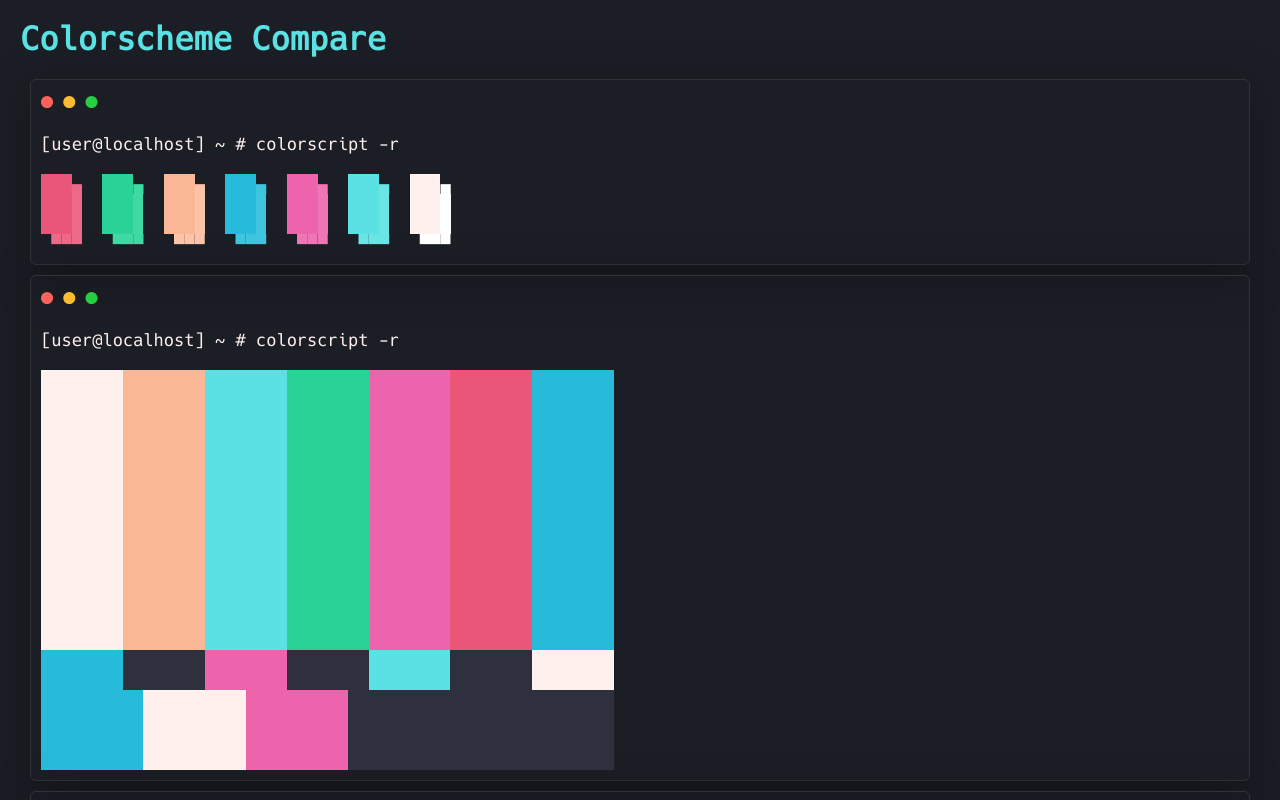
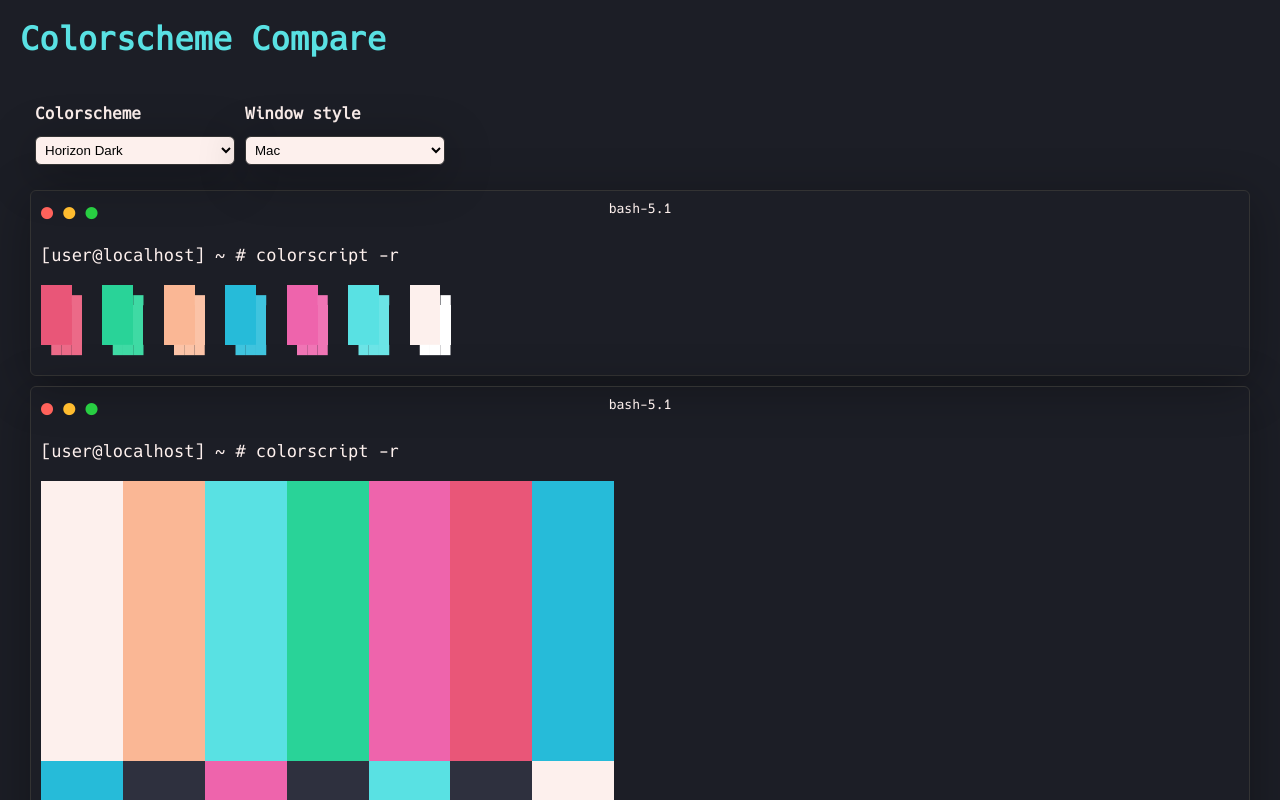
Before and after one commit to xynydev/colorscheme-compare, a Svelte app: page / in a window 1280 px wide. Shown: the top 800 px of the page. Built offline with nearby package versions, Linux system fonts and the light colour scheme.

Commit message:
Add more window decor options

```diff
--- a/src/App.svelte
+++ b/src/App.svelte
@@ -1,47 +1,103 @@
 <script>
-	import * as style from './themes/horizon-dark.json';
+	// import Select from 'svelte-select';
+
+	let selectedColorscheme;
+	let colorschemes = ['Horizon Dark','Tokyo Night', 'Catpuccin'];
+
+	let selectedWindowStyle;
+	let windowstyles = ['Mac', 'WM', 'Gnome'];
+
+	import * as horizondark from './themes/horizon-dark.json';
+	import * as tokyonight from './themes/tokyo-night.json';
+	import * as catpuccin from './themes/catpuccin.json';
 
 	import Colorbars from './Colorscript-Colorbars.svelte';
 	import Colorsquare from './Colorscript-Square.svelte';
 	import WindowDecorMac from './Decor-Mac.svelte';
+	import WindowDecorGnome from './Decor-Gnome.svelte';
 	import SourceCodeExample from './SourceCodeExample.svelte';
 
-	let windowStyle = 'mac';
-
-	$: cssVarStyles = Object.entries(style["default"])
+	$: cssVarStyles = Object.entries(horizondark["default"])
 		.map(([key, value]) => `--${key}:${value}`)
 		.join(';');
 
-	console.log(style);
+	function changeColorscheme() {
+		if (selectedColorscheme == 'Tokyo Night') {
+			cssVarStyles = Object.entries(tokyonight["default"])
+				.map(([key, value]) => `--${key}:${value}`)
+				.join(';');
+		} else if (selectedColorscheme == 'Catpuccin') {
+			cssVarStyles = Object.entries(catpuccin["default"])
+				.map(([key, value]) => `--${key}:${value}`)
+				.join(';');
+		} else if (selectedColorscheme == 'Horizon Dark') {
+			cssVarStyles = Object.entries(horizondark["default"])
+				.map(([key, value]) => `--${key}:${value}`)
+				.join(';');
+		}
+	}
+
 </script>
 
 <main style={cssVarStyles}>
 	<h1>Colorscheme Compare</h1>
 
-	<div class="terminal {windowStyle}">
+	<div class="themeSelectArea">
+		<div class="singleSelectArea">
+			<h4>Colorscheme</h4>
+			<select class="{selectedWindowStyle}" bind:value={selectedColorscheme} on:change="{() => changeColorscheme()}">
+				{#each colorschemes as colorscheme}
+				<option value={colorscheme}>
+					{colorscheme}
+				</option>
+				{/each}
+			</select>
+		</div>
+		<div class="singleSelectArea">
+			<h4>Window style</h4>
+			<select class="{selectedWindowStyle}" bind:value={selectedWindowStyle}>
+				{#each windowstyles as windowstyle}
+				<option value={windowstyle}>
+					{windowstyle}
+				</option>
+				{/each}
+			</select>
+		</div>
+	</div>
+
+	<div class="terminal {selectedWindowStyle}">
 		<div class="windowdecor">
-			{#if windowStyle == 'mac'}
-				<WindowDecorMac/>
+			{#if selectedWindowStyle == 'Mac'}
+				<WindowDecorMac title="bash-5.1"/>
+			{/if}
+			{#if selectedWindowStyle == 'Gnome'}
+				<WindowDecorGnome title="bash-5.1"/>
 			{/if}
 		</div><br>
 		[user@localhost] ~ # colorscript -r<br><br>
 		<Colorsquare/>
 	</div>
 
-	<div class="terminal {windowStyle}">
+	<div class="terminal {selectedWindowStyle}">
 		<div class="windowdecor">
-			{#if windowStyle == 'mac'}
-				<WindowDecorMac/>
+			{#if selectedWindowStyle == 'Mac'}
+				<WindowDecorMac title="bash-5.1"/>
+			{/if}
+			{#if selectedWindowStyle == 'Gnome'}
+				<WindowDecorGnome title="bash-5.1"/>
 			{/if}
 		</div><br>
 		[user@localhost] ~ # colorscript -r<br><br>
 		<Colorbars/>
 	</div>
 
-	<div class="editor {windowStyle}">
+	<div class="editor {selectedWindowStyle}">
 		<div class="windowdecor">
-			{#if windowStyle == 'mac'}
-				<WindowDecorMac/>
+			{#if selectedWindowStyle == 'Mac'}
+				<WindowDecorMac title="vim"/>
+			{/if}
+			{#if selectedWindowStyle == 'Gnome'}
+				<WindowDecorGnome title="vim"/>
 			{/if}
 		</div>
 		<SourceCodeExample/>
@@ -55,6 +111,7 @@
 		padding: 20px;
 		box-sizing: border-box;
 		background-color: var(--ui-background);
+		color: var(--term-normal-white);
 	}
 
 	.terminal {
@@ -73,9 +130,27 @@
 		margin: 10px;
 	}
 
-	.mac {
+	.Mac {
 		box-shadow: #00000050 0px 10px 50px;
 		border-radius: 6px;
+		border: solid #333 1px;
+	}
+
+	.windowdecor {
+		position: relative;
+		padding: 0px;
+	}
+
+	.WM {
+		border: solid var(--term-normal-black) 2px;
+	}
+
+	.WM:hover {
+		border: solid var(--term-normal-magenta) 2px;
+	}
+
+	.Gnome {
+		border-radius: 6px 6px 0px 0px;
 		border: solid #333 1px;
 	}
 
@@ -84,6 +159,26 @@
 		font-size: 20px;
 	}
 
+	.themeSelectArea {
+		margin-top: 30px;
+		margin-bottom: 20px;
+		margin-left: 10px;
+		line-height: 0px;
+
+		display: flex;
+		flex-direction: row;
+	}
+
+	.singleSelectArea {
+		margin: 5px;
+	}
+
+	select {
+		background-color: var(--term-normal-white);
+		padding: 5px;
+		width: 200px;
+	}
+
 	h1 {
 		margin-top: 0;
 		color: var(--term-normal-cyan);
--- /dev/null
+++ b/src/Decor-Gnome.svelte
@@ -0,0 +1,32 @@
+<script>
+	export let title;
+</script>
+
+<main>
+   <div class="title">{title}</div> <div class="windowdecorbutton gnome-decor"></div> <br>
+   <!-- <hr> -->
+</main>
+
+<style>
+    .gnome-decor {
+        color: #666;
+        position: absolute;
+        right: 10px;
+    }
+    .title {
+		position: absolute;
+        left: 50%;
+		transform: translate(-50%);
+
+        font-size: 13px;
+        font-family: "Hack Nerd Font Mono";
+    }
+
+    /* hr {
+        position: absolute;
+        left: 50%;
+		transform: translate(-50%);
+        color: #333;
+        border: solid #333 1px;
+    } */
+</style>
--- a/src/Decor-Mac.svelte
+++ b/src/Decor-Mac.svelte
@@ -1,5 +1,9 @@
+<script>
+	export let title;
+</script>
+
 <main>
-    <div class="windowdecorbutton mac-close"></div> <div class="windowdecorbutton mac-minize"></div> <div class="windowdecorbutton mac-maximize"></div>
+	<div class="title">{title}</div> <div class="windowdecorbutton mac-close"></div> <div class="windowdecorbutton mac-minize"></div> <div class="windowdecorbutton mac-maximize"></div>
 </main>
 
 <style>
@@ -14,4 +18,13 @@
 	.mac-maximize {
 		color: #28CE42;
 	}
+
+	.title {
+		position: absolute;
+        left: 50%;
+		transform: translate(-50%);
+
+        font-size: 13px;
+        font-family: "Hack Nerd Font Mono";
+    }
 </style>
```
